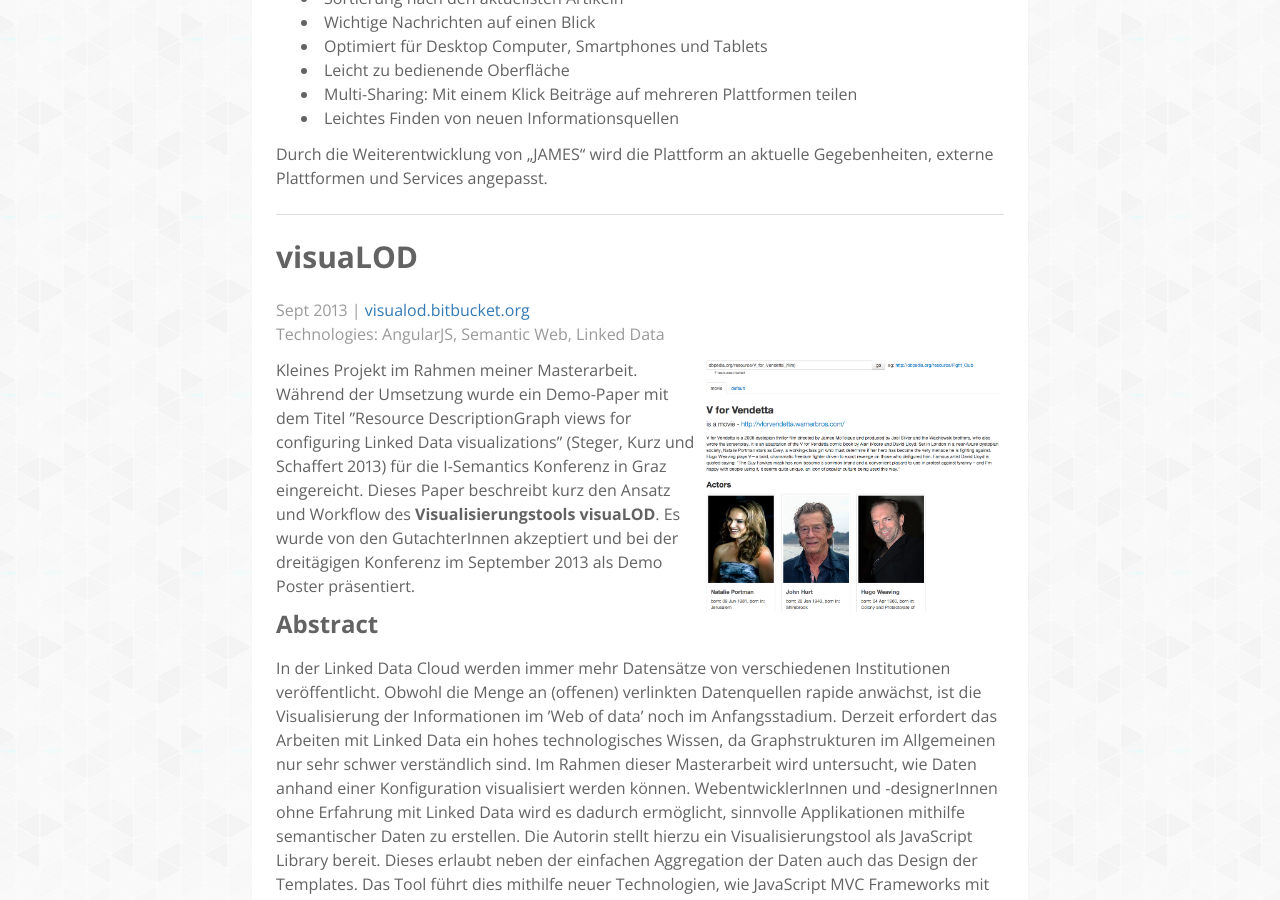
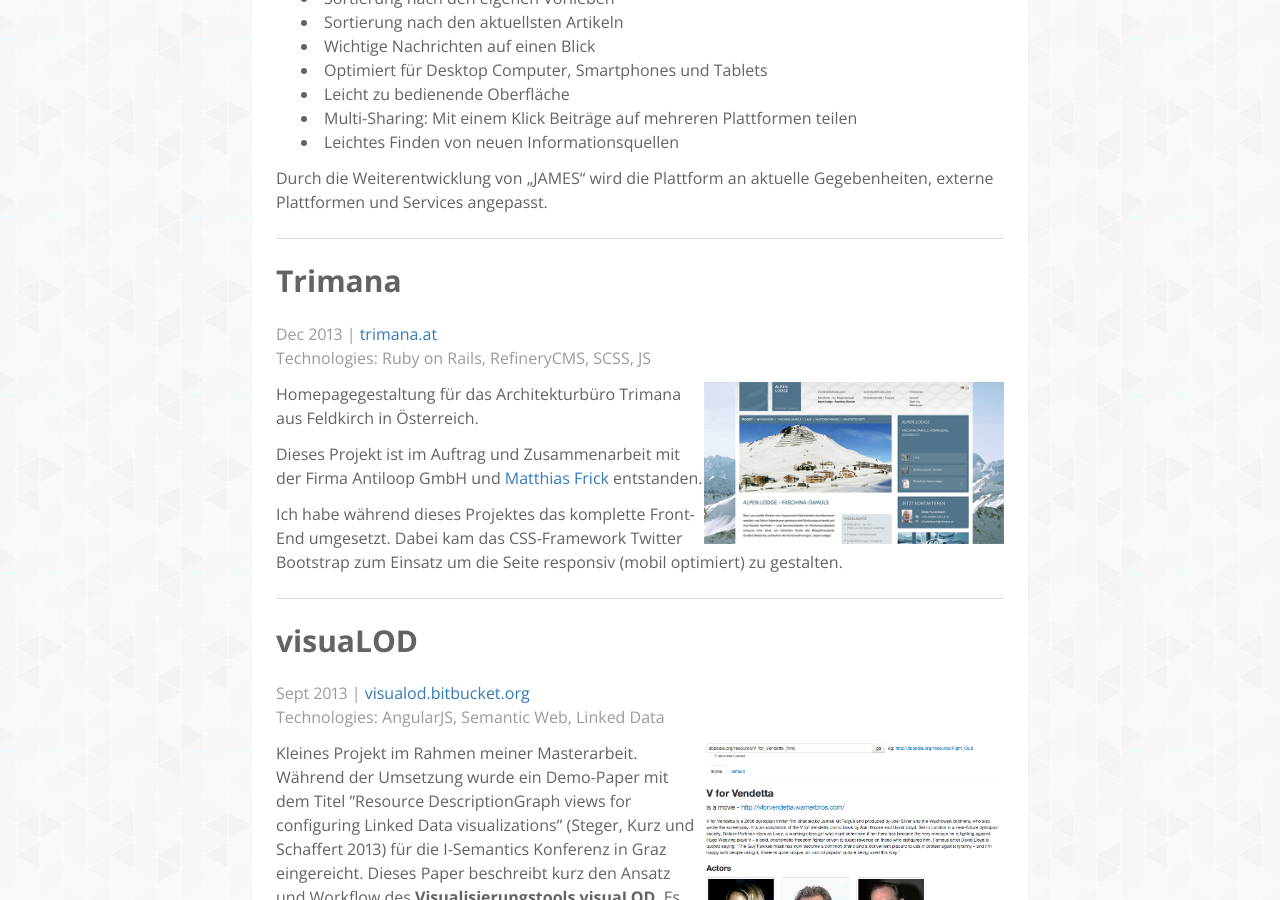
Before and after one commit to lpsBetty/lpsBetty.github.io, a Jekyll site: the page built from projects.md, in a window 1280 px wide and 900 px high, scrolled down 1400 px. Built offline with Jekyll 4.4.1, drawn with Linux system fonts in a browser that asks for light colours; nearby versions of some CDN libraries.

Commit message:
add trimana project

```diff
--- a/projects.md
+++ b/projects.md
@@ -8,6 +8,7 @@ This page is currently only available in German.
 
 * [showmaniac](#showmaniac) *AngularJS App*{: .txt-medium-gray}
 * [JAMES](#james) *EmberJS App*{: .txt-medium-gray}
+* [Trimana](#trimana) *Rails CMS*{: .txt-medium-gray}
 * [visuaLOD](#visualod) *AngularJS Prototype*{: .txt-medium-gray}
 * [Movieness](#movieness) *Rails App*{: .txt-medium-gray}
 * [Weinhandel Ebner](#weinhandel-ebner) *Rails CMS*{: .txt-medium-gray}
@@ -55,6 +56,22 @@ Technologies: EmberJS, Handlebars, Ruby on Rails, HTML5
 * Leichtes Finden von neuen Informationsquellen
 
 Durch die Weiterentwicklung von „JAMES“ wird die Plattform an aktuelle Gegebenheiten, externe Plattformen und Services angepasst.
+
+---
+
+# Trimana
+
+Dec 2013 \| [trimana.at](http://www.trimana.at/)
+Technologies: Ruby on Rails, RefineryCMS, SCSS, JS
+{: .txt-medium-gray}
+
+![Trimana](/images/projects/trimana.png){: .pull-right}{: width="300"}
+
+Homepagegestaltung für das Architekturbüro Trimana aus Feldkirch in Österreich.
+
+Dieses Projekt ist im Auftrag und Zusammenarbeit mit der Firma Antiloop GmbH und [Matthias Frick](http://www.frick-web.at/) entstanden.
+
+Ich habe während dieses Projektes das komplette Front-End umgesetzt. Dabei kam das CSS-Framework Twitter Bootstrap zum Einsatz um die Seite responsiv (mobil optimiert) zu gestalten.
 
 ---
 
```
Also changed, not shown: images/projects/trimana.png (added).
